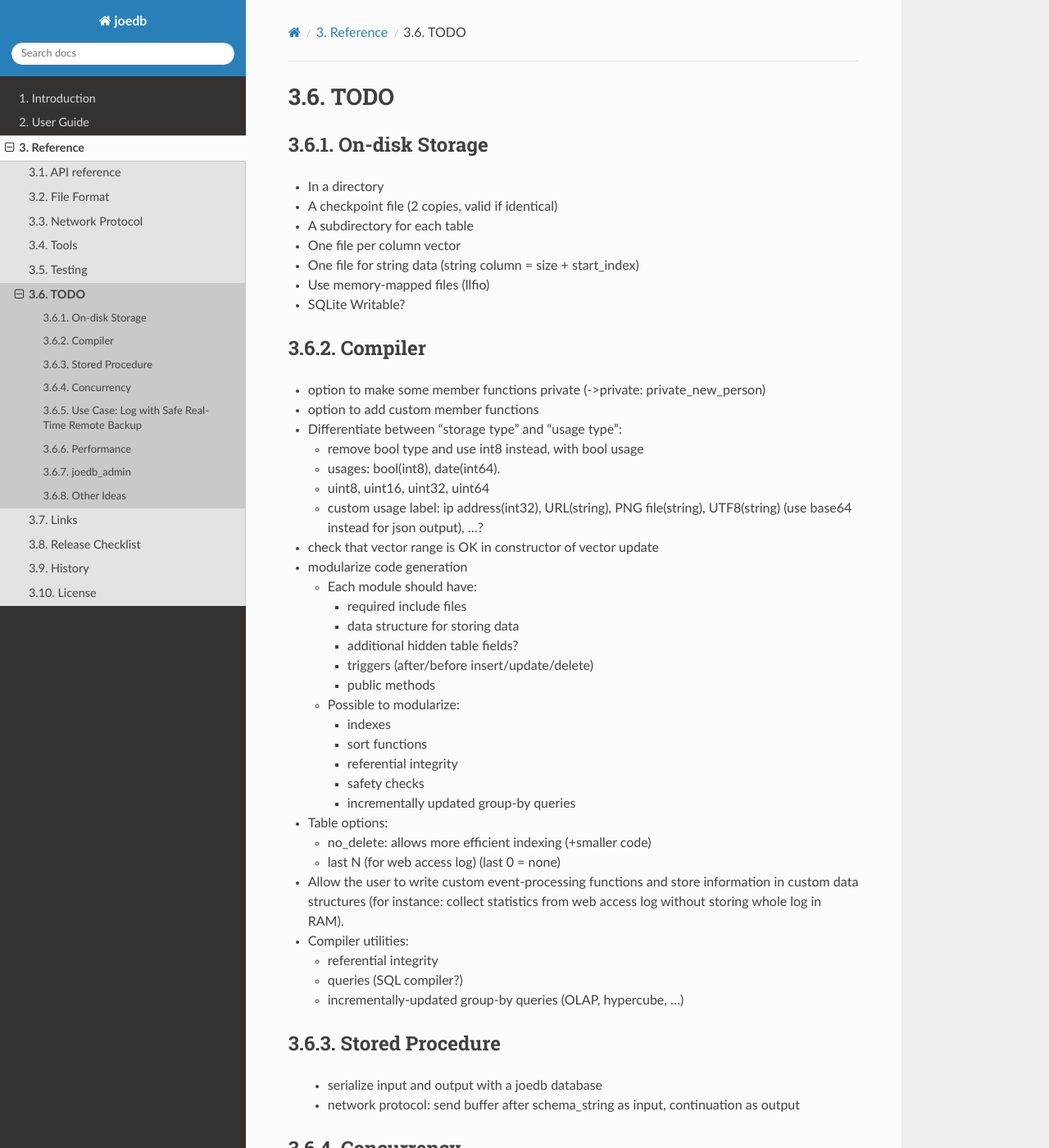
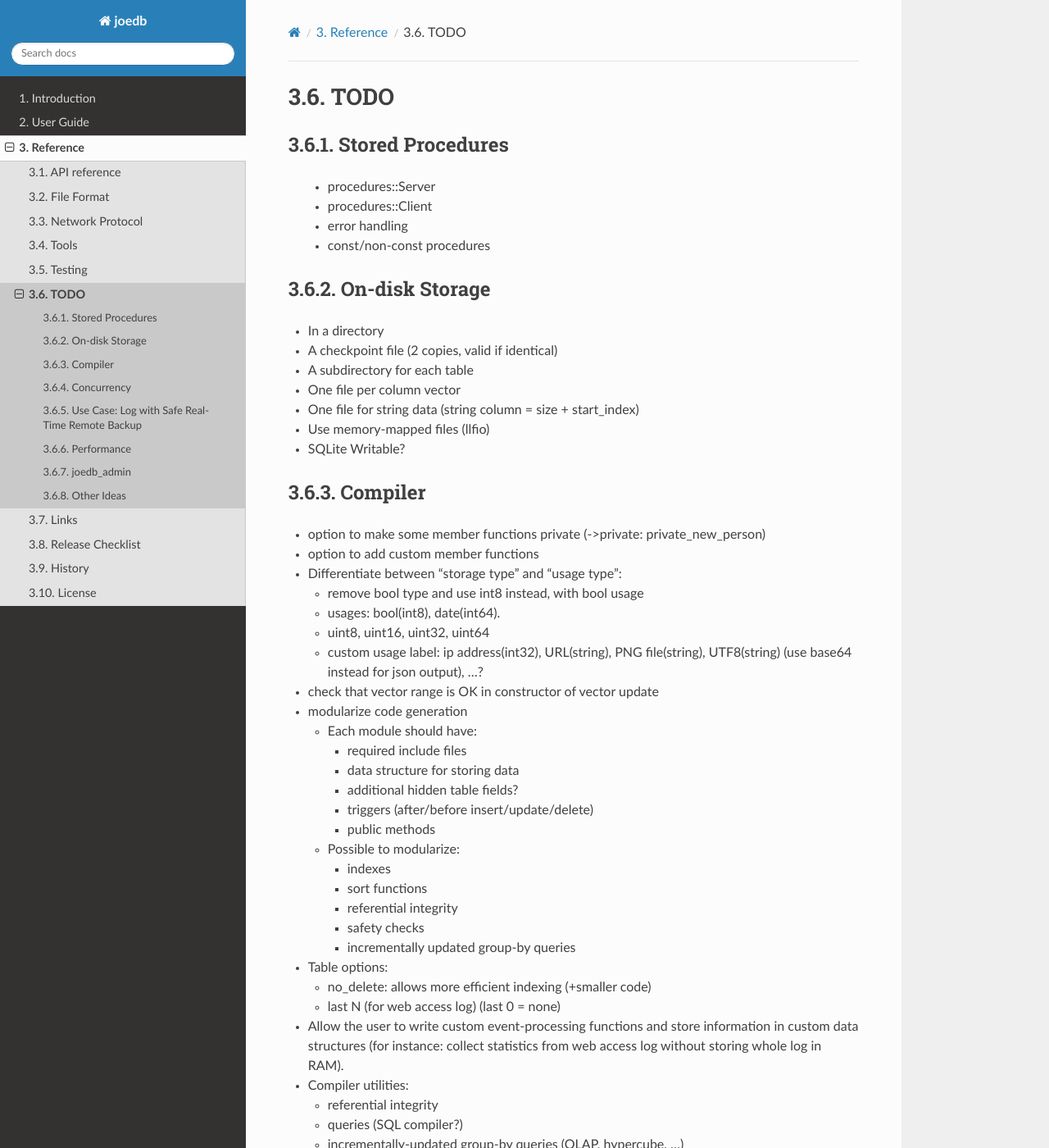
Before and after one commit to Remi-Coulom/joedb, a Sphinx documentation site: the page built from doc/source/todo.rst, in a window 1280 px wide and 1400 px high. Shown: the whole window at 82% size. Built offline with Sphinx 7.4.7 and the Read the Docs theme 3.1.0, drawn with Linux system fonts in a browser that asks for light colours; formulas are drawn with MathJax 3.

Commit message:
start documentation of stored procedures

```diff
--- a/doc/source/concurrency.rst
+++ b/doc/source/concurrency.rst
@@ -167,9 +167,3 @@
 
 .. literalinclude:: ./tutorial/src/client_lock.cpp
    :language: c++
-
-..
-   TODO: ascinema animation of synchronous backup
-
-..
-   TODO: ascinema animation of asynchronous backup
--- a/doc/source/history.rst
+++ b/doc/source/history.rst
@@ -5,7 +5,8 @@
 
   - New features:
 
-    - :joedb:`tutorial::Memory_Database`
+    - :doc:`Stored Procedures <stored_procedures>`
+    - joedbc generates a ``Memory_Database``
     - joedbc generates a .gitignore
 
   - Fixes:
--- a/doc/source/todo.rst
+++ b/doc/source/todo.rst
@@ -1,5 +1,12 @@
 TODO
 ====
+
+Stored Procedures
+-----------------
+ - procedures::Server
+ - procedures::Client
+ - error handling
+ - const/non-const procedures
 
 On-disk Storage
 ---------------
@@ -55,11 +62,6 @@
   - referential integrity
   - queries (SQL compiler?)
   - incrementally-updated group-by queries (OLAP, hypercube, ...)
-
-Stored Procedure
-----------------
- - serialize input and output with a joedb database
- - network protocol: send buffer after schema_string as input, continuation as output
 
 Concurrency
 -----------
--- a/doc/source/user_guide.rst
+++ b/doc/source/user_guide.rst
@@ -8,6 +8,7 @@
    opening_files
    checkpoints
    concurrency
+   stored_procedures
    schema_upgrade
    vectors
    indexes
```
Also changed, not shown: doc/source/stored_procedures.rst (added, +46 -0 lines), 1 other file.
